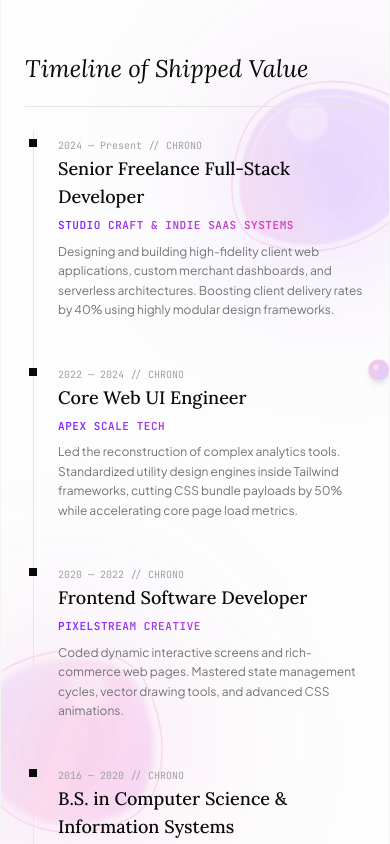
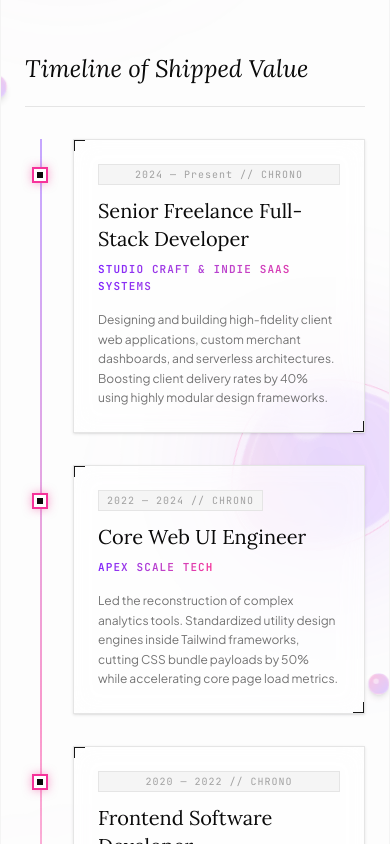
Before and after one commit to usep-f/Portfolio-Website, a React (Vite) app: page / in a window 390 px wide. Shown: the part 5700-6544 px from the top of the page. Built offline with nearby package versions, Linux system fonts and the light colour scheme; a web font is replaced by a local one.

Commit message:
improved history section

```diff
--- a/src/App.tsx
+++ b/src/App.tsx
@@ -889,39 +889,61 @@ export default function App() {
           <motion.div
             variants={{
               hidden: { opacity: 0 },
-              visible: { opacity: 1, transition: { duration: 0.5, staggerChildren: 0.08 } }
+              visible: { opacity: 1, transition: { duration: 0.5, staggerChildren: 0.15 } }
             }}
-            className="border-l border-neutral-200 dark:border-neutral-900 ml-2 pl-6 space-y-10 relative"
+            className="relative space-y-8 md:space-y-12 pb-10 mt-8"
           >
-            {TIMELINE.map((step, idx) => (
+            {/* The Vertical Line: Left-aligned on mobile, Centered on md+ */}
+            <div className="absolute top-0 bottom-0 left-[15px] md:left-1/2 md:-translate-x-1/2 w-[2px] bg-gradient-to-b from-violet-500/50 via-pink-500/50 to-transparent" />
+
+            {TIMELINE.map((step, idx) => {
+              const isEven = idx % 2 === 0;
+              return (
+                <div key={idx} className={`relative flex flex-col md:flex-row items-start md:items-center w-full ${isEven ? 'md:flex-row-reverse' : ''}`}>
+
+                  {/* Visual Marker Dot */}
+                  <div className="absolute left-[15px] md:left-1/2 -translate-x-1/2 mt-[28px] md:mt-0 w-4 h-4 bg-white dark:bg-[#0c0c0c] border-2 border-pink-500 dark:border-pink-400 z-10 flex items-center justify-center rounded-none shadow-[0_0_10px_rgba(236,72,153,0.5)]">
+                    <div className="w-1.5 h-1.5 bg-neutral-950 dark:bg-white rounded-none" />
+                  </div>
+
+                  {/* Empty Spacer for alternating side on md+ */}
+                  <div className="hidden md:block md:w-1/2" />
+
+                  {/* Content Card Container */}
                   <motion.div
                     variants={{
-                  hidden: { opacity: 0, x: -15 },
-                  visible: { opacity: 1, x: 0, transition: { duration: 0.6, ease: [0.16, 1, 0.3, 1] } }
+                      hidden: { opacity: 0, x: isEven ? -40 : 40, y: 10 },
+                      visible: { opacity: 1, x: 0, y: 0, transition: { duration: 0.8, ease: [0.16, 1, 0.3, 1] } }
                     }}
-                key={idx}
-                className="relative space-y-1.5"
+                    className={`w-full md:w-1/2 pl-12 md:pl-0 ${isEven ? 'md:pr-12 md:text-right' : 'md:pl-12 text-left'}`}
                   >
-                {/* Visual marker dot */}
-                <div className="absolute -left-[29px] top-2 w-2 h-2 bg-neutral-950 dark:bg-pink-400 rounded-none transition-transform" />
+                    <div className="relative group bg-white/70 dark:bg-[#0c0c0c]/70 backdrop-blur-md border border-neutral-200 dark:border-neutral-900 p-6 md:p-8 hover:scale-[1.02] hover:border-pink-500/30 dark:hover:border-pink-400/30 transition-all duration-300 shadow-sm hover:shadow-[0_8px_30px_rgb(0,0,0,0.04)] dark:hover:shadow-[0_8px_30px_rgba(236,72,153,0.05)] rounded-none overflow-hidden">
+                      {/* Editorial Corners */}
+                      <div className="absolute -top-[1px] -left-[1px] w-3 h-3 border-t-2 border-l-2 border-neutral-900 dark:border-pink-400 z-20 transition-colors" />
+                      <div className="absolute -bottom-[1px] -right-[1px] w-3 h-3 border-b-2 border-r-2 border-neutral-900 dark:border-pink-400 z-20 transition-colors" />
 
-                <span className="text-[10px] font-mono text-neutral-400 dark:text-neutral-500 leading-none">
+                      <div className={`flex flex-col gap-2 relative z-10 ${isEven ? 'md:items-end' : 'items-start'}`}>
+                        <span className="inline-flex items-center justify-center text-[10px] font-mono text-neutral-400 dark:text-neutral-500 tracking-[0.1em] px-2 py-0.5 bg-neutral-100 dark:bg-neutral-950/50 border border-neutral-200 dark:border-neutral-800">
                           {step.year} // CHRONO
                         </span>
 
-                <h4 className="font-serif text-lg text-neutral-950 dark:text-white font-medium">
+                        <h4 className="font-serif text-xl text-neutral-950 dark:text-white font-normal mt-1 group-hover:text-pink-600 dark:group-hover:text-pink-400 transition-colors">
                           {step.role}
                         </h4>
 
-                <div className="text-[11px] font-mono text-transparent bg-clip-text bg-gradient-to-r from-violet-600 to-pink-500 dark:from-violet-400 dark:to-pink-400 uppercase tracking-wider font-bold">
+                        <div className="text-[11px] font-mono text-transparent bg-clip-text bg-gradient-to-r from-violet-600 to-pink-500 dark:from-violet-400 dark:to-pink-400 uppercase tracking-widest font-bold">
                           {step.company}
                         </div>
 
-                <p className="text-xs text-neutral-500 dark:text-neutral-400 mt-2 max-w-2xl leading-relaxed font-sans">
+                        <p className={`text-xs text-neutral-500 dark:text-neutral-400 mt-2 leading-relaxed font-sans max-w-sm ${isEven ? 'md:text-right' : 'text-left'}`}>
                           {step.description}
                         </p>
+                      </div>
+                    </div>
                   </motion.div>
-            ))}
+                </div>
+              );
+            })}
           </motion.div>
         </motion.section>
 
--- a/src/components/DynamicOrbitCarousel.tsx
+++ b/src/components/DynamicOrbitCarousel.tsx
@@ -174,7 +174,7 @@ export default function DynamicOrbitCarousel({ activeSkillCat, isDarkMode }: Orb
               <motion.div
                 key={`tl-${hoveredSkill.name}`}
                 initial={{ opacity: 0, scale: 0.85, x: -30, y: -30 }}
-                animate={{ opacity: isDarkMode ? 0.08 : 0.12, scale: 1, x: 0, y: 0 }}
+                animate={{ opacity: isDarkMode ? 0.08 : 0.20, scale: 1, x: 0, y: 0 }}
                 exit={{ opacity: 0, scale: 0.95, transition: { duration: 0.2 } }}
                 transition={{ duration: 0.4, ease: [0.16, 1, 0.3, 1] }}
                 className="absolute -top-12 -left-54 w-[320px] h-[320px] flex items-center justify-center"
@@ -194,7 +194,7 @@ export default function DynamicOrbitCarousel({ activeSkillCat, isDarkMode }: Orb
               <motion.div
                 key={`br-${hoveredSkill.name}`}
                 initial={{ opacity: 0, scale: 0.85, x: 30, y: 30 }}
-                animate={{ opacity: isDarkMode ? 0.08 : 0.12, scale: 1, x: 0, y: 0 }}
+                animate={{ opacity: isDarkMode ? 0.08 : 0.20, scale: 1, x: 0, y: 0 }}
                 exit={{ opacity: 0, scale: 0.95, transition: { duration: 0.2 } }}
                 transition={{ duration: 0.4, ease: [0.16, 1, 0.3, 1], delay: 0.05 }}
                 className="absolute -bottom-12 -right-57 w-[320px] h-[320px] flex items-center justify-center"
```
Lines whose indentation alone changed are shown as unchanged.
